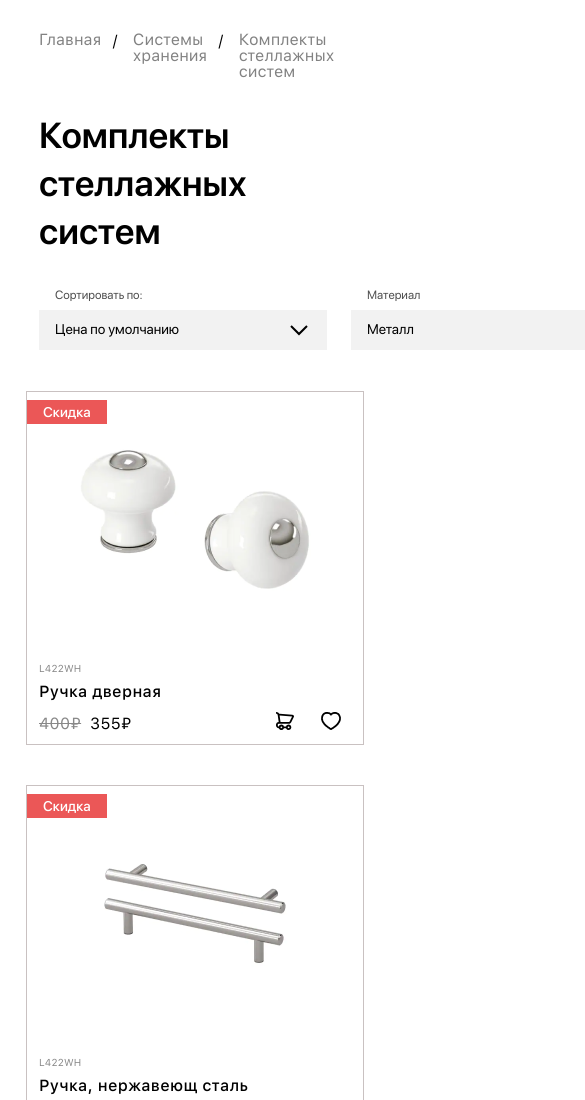
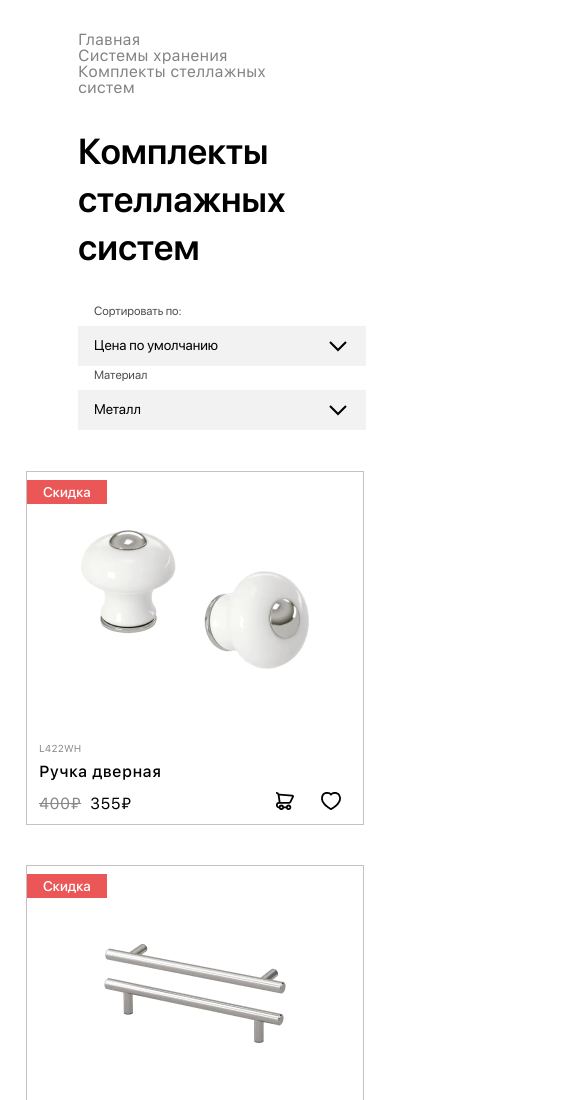
Before and after one commit to alsu-dxdy/list-of-goods, a plain HTML site: page index.html in a window 390 px wide. Shown: the top 1100 px of the page, 585 px wide, since content can reach past the window. Drawn offline with Linux system fonts and the light colour scheme.

Commit message:
add: adaptive for max-width 755, 500, 400px

```diff
--- a/blocks/root/__section/root__section.css
+++ b/blocks/root/__section/root__section.css
@@ -17,7 +17,32 @@
   .root__section {
     width: 80%;
     margin: auto;
-    /* width: ; */
+  }
+  .sorting-filtering-row {
+    flex-direction: column;
+    width: 320px;
+  }
+  .header {
+    flex-direction: column;
+  }
+  .header__link-divider {
+    display: none;
+  }
+}
+
+@media screen and (max-width: 500px) {
+  /*1fr*/
+  .root__section {
+    width: 60%;
+    margin: auto;
+  }
+}
+
+@media screen and (max-width: 400px) {
+  /*1fr*/
+  .place-card {
+    width: 300px;
+    margin: auto;
   }
 }
 
```
